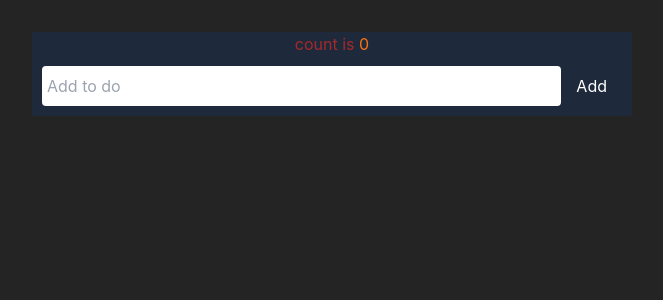
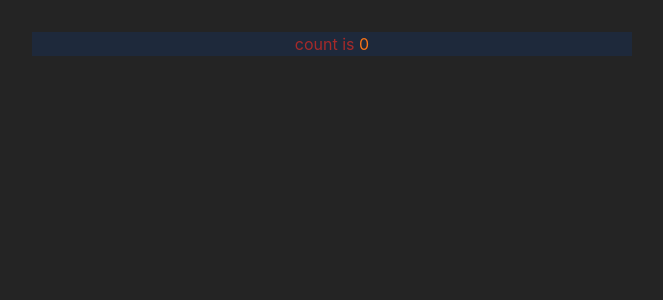
Before and after one commit to RashJrEdmund/svelte-app, a Svelte app: page / in a window 1280 px wide. Shown: the top 300 px of the page, without its empty margins (0-663 px from the left). Built offline with nearby package versions, Linux system fonts and the light colour scheme.

Commit message:
intial setup

```diff
--- a/src/App.svelte
+++ b/src/App.svelte
@@ -1,13 +1,9 @@
 <script lang="ts">
   import TailwindCss from "./TailwindCSS.svelte";
-  import svelteLogo from "./assets/svelte.svg";
-  import viteLogo from "/vite.svg";
   import Counter from "./components/Counter.svelte";
-  import Todo from "./routes/+page.svelte";
 </script>
 
 <TailwindCss />
 <main class="min-w-[400px] max-w-[600px] bg-slate-800">
   <Counter />
-  <Todo />
 </main>
--- a/src/routes/+page.svelte
+++ /dev/null
@@ -1,38 +0,0 @@
-<script lang="ts">
-    // this the to do route;
-    const tasks = [
-        {
-            id: crypto.randomUUID(), // randomly generates a 36 letter long v4 UUID
-            name: "go to the gym",
-            completed: false,
-        },
-        {
-            id: crypto.randomUUID(),
-            name: "go to school early",
-            completed: false,
-        },
-        {
-            id: crypto.randomUUID(),
-            name: "Finish task",
-            completed: false,
-        },
-    ];
-</script>
-
-<main>
-    <form
-        action=""
-        class="text-white flex items-center flex-nowrap px-[10px] py-[10px]"
-    >
-        <input
-            type="text"
-            placeholder="Add to do"
-            class="h-[40px] w-full rounded p-[5px]"
-        />
-
-        <button
-            type="submit"
-            class="border-amber-300 border-2 px-[15px] py-[5px]">Add</button
-        >
-    </form>
-</main>
```
Also changed, not shown: 1 other file (tests, documents, lock files or other folders).
